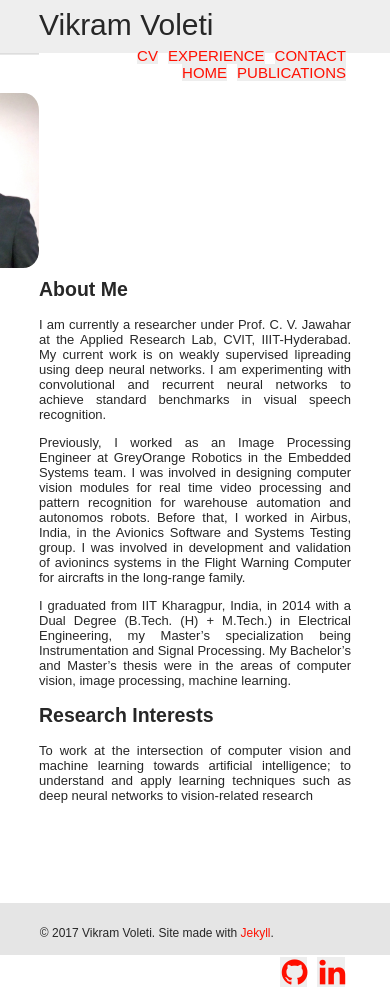
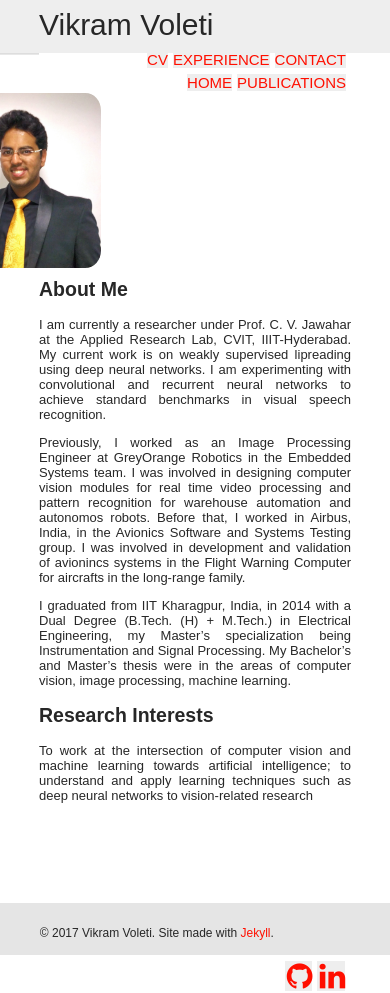
Before and after one commit to voletiv/voletiv.github.io, a Jekyll site: the page built from _pages/index.md, in a window 390 px wide and 993 px high. Built offline with Jekyll 4.4.1, drawn with Linux system fonts in a browser that asks for light colours; nearby versions of some CDN libraries.

Commit message:
mobile - profile pic, publication pic bottom margin, nav list bg
Former-commit-id: 07cc94cc7a3d0aad7db252250e9e757f104257c0

```diff
--- a/_sass/_style.scss
+++ b/_sass/_style.scss
@@ -200,7 +200,7 @@
         margin-top: 5px;
     }
     .nav-list {
-        margin: 0px 5px;
+        margin: 4px 5px 2px 0px;
         background-color: #eeeeee;
     }
     .publications {
@@ -208,6 +208,7 @@
     }
     .publication-picture {
         max-width: 50%;
+        margin: 0px 24% 0px 24%;
     }
 }
 
--- a/_sass/typography.scss
+++ b/_sass/typography.scss
@@ -58,7 +58,7 @@
         }
         @media (max-width: $max-width) {
             width: 50%;
-            margin: 10px 100% 10px 0px;
+            margin: 10px 80% 10px 0px;
             img {
                 margin: 10px;
             }
```
